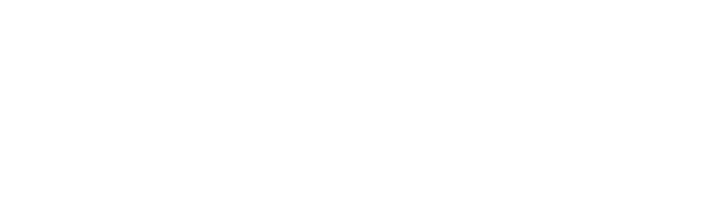
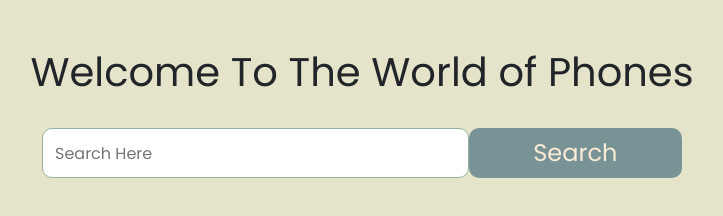
Before and after one commit to Shaon2225/phone-hunter, a plain HTML site: page index.html in a window 1280 px wide. Shown: the whole page, without its empty margins (278-1001 px from the left). Drawn offline with Linux system fonts and the light colour scheme.

Commit message:
header section complete

```diff
--- a/css/style.css
+++ b/css/style.css
@@ -0,0 +1,27 @@
+/* fonts import */
+
+@import url('https://fonts.googleapis.com/css2?family=Open+Sans&family=Poppins&display=swap');
+
+* {
+    margin: 0;
+    padding: 0;
+    font-family: 'Open Sans', sans-serif;
+    font-family: 'Poppins', sans-serif;
+    background-color: #E5E3C9;
+}
+
+.search-bar input{
+    border: 1px solid #94B49F;
+    border-radius: 10px;
+    height: 50px;
+    background-color: #fff;
+    padding-left: 0.75rem;
+}
+.search-bar button{
+    border: 1px solid #94B49F;
+    border-radius: 10px;
+    height: 50px;
+    background-color: #789395;
+    font-size: 1.5rem;
+    color: antiquewhite;
+}
--- a/index.html
+++ b/index.html
@@ -4,12 +4,20 @@
     <meta charset="UTF-8">
     <meta http-equiv="X-UA-Compatible" content="IE=edge">
     <meta name="viewport" content="width=device-width, initial-scale=1.0">
-    <title>Phone Picker</title>
+    <title>World of Phones</title>
     <link rel="stylesheet" href="css/bootstrap.min.css">
     <link rel="stylesheet" href="css/style.css">
 </head>
 <body>
-
+    <header>
+        <div class="mt-5">
+            <h1 class="text-center fs-1">Welcome To The World of Phones</h1>
+            <div class="row w-50 mx-auto search-bar mt-4 g-2">
+                <input class="col-8" type="text" placeholder="Search Here">
+                <button class="col-4 border-0">Search</button>
+            </div>
+        </div>
+    </header>
 
     <!-- js script link -->
     <script src="js/app.js"></script>
```
